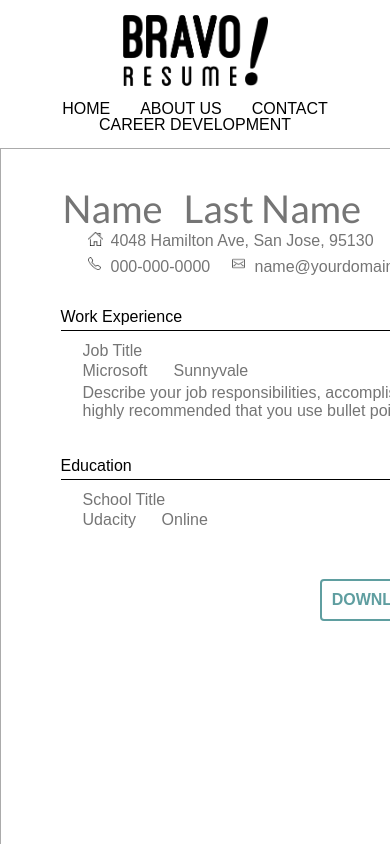
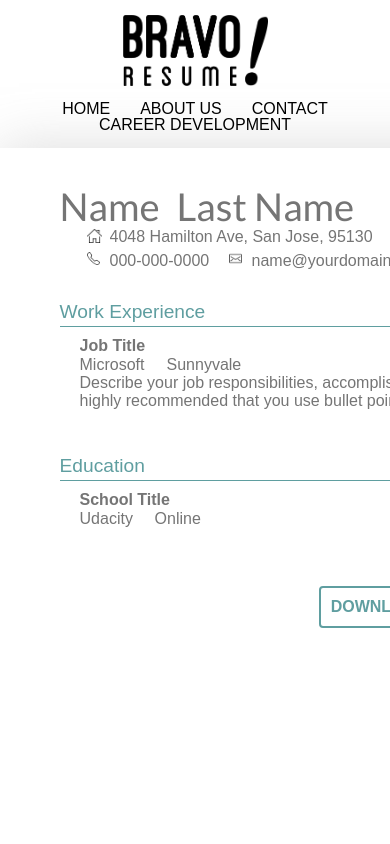
Before and after one commit to nahomtefera/bravoresume, a React (Create React App) app: page / in a window 390 px wide. Shown: the top 844 px of the page. Built offline with nearby package versions, Linux system fonts and the light colour scheme.

Commit message:
formated css and added style to desktop version, now starting with mobile

```diff
--- a/src/App.css
+++ b/src/App.css
@@ -1,18 +1,9 @@
 @import url('https://fonts.googleapis.com/css?family=Lato:400,700');
-
-
-.resume-info {
-  width: 21cm;
-  min-height: 29.7cm;
-  height: auto;
-  border: 1px solid #ababab;
-  margin: 0 auto;
-}
 
 input, textarea {
   border: none;
   resize: none;
-
+  padding: 0;
 }
 
 input:focus, textarea:focus, button:focus {
@@ -21,7 +12,7 @@ input:focus, textarea:focus, button:focus {
 
 .section-bar {
   height: 1px;
-  background: black;
+  background: #5f9ea0;
   margin-top: 5px;
   margin-bottom: 10px;
 }
--- a/src/components/education/education.css
+++ b/src/components/education/education.css
@@ -6,6 +6,9 @@
 .education-header {
     font-weight: normal;
     margin-bottom: 0;
+    font-size: 1.2em;
+    color: #5f9ea0;
+
 }
 
 .schools-container {
--- a/src/components/job/job.css
+++ b/src/components/job/job.css
@@ -1,3 +1,15 @@
+.job-container {
+    margin-bottom: 10px;
+}
+
+.job-container input{
+    color: #4b4b4b;
+}
+
+.job-title input{
+    font-weight: bold;
+}
+
 .job-date {
     float: right;
 }
--- a/src/components/resume/resume.css
+++ b/src/components/resume/resume.css
@@ -1,3 +1,11 @@
+.resume-info {
+    width: 21cm;
+    min-height: 29.7cm;
+    height: auto;
+    box-shadow: 0 0 1.425cm rgba(155,155,155,.35);
+    margin: 0 auto;
+}
+
 .download-pdf-btn-container {
     text-align: center
 }
@@ -18,3 +26,7 @@
     color: white;
 
 }
+
+@media (max-width: 880px){
+
+}
--- a/src/components/resume/resume.jsx
+++ b/src/components/resume/resume.jsx
@@ -34,7 +34,6 @@ class Resume extends Component {
         this.setState({
             user_info: info
         })
-        console.log(this.state)
     }
 
     get_work_exp(job_exp) {
@@ -48,7 +47,6 @@ class Resume extends Component {
         this.setState({
             education: education
         })
-        console.log(this.state.education)
     }
 
     render() {
--- a/src/components/school/school.css
+++ b/src/components/school/school.css
@@ -1,3 +1,15 @@
+.school-container {
+    margin-bottom: 10px;
+}
+
+.school-container input {
+    color: #4b4b4b;
+}
+
+.school-title input{
+    font-weight: bold;
+}
+
 .school-date {
     float: right;
 }
--- a/src/components/school/school.jsx
+++ b/src/components/school/school.jsx
@@ -54,8 +54,6 @@ class School extends Component {
     }
 
     removeDegree() {
-        console.log("yo what's up maan, i'm inside job")
-        console.log(this);
         this.props.remSchool(this.props.school_id);
     }
 
--- a/src/components/schools/schools.css
+++ b/src/components/schools/schools.css
@@ -1,6 +1,7 @@
 .schools-container {
     width: 100%;
     margin: 0 auto;
+    color: #4b4b4b;
 }
 
 .add-school-btn-container {
--- a/src/components/workexperience/workexperience.css
+++ b/src/components/workexperience/workexperience.css
@@ -6,6 +6,9 @@
 .work-experience-header {
     font-weight: normal;
     margin-bottom: 0;
+    font-size: 1.2em;
+    color: #5f9ea0;
+
 }
 
 .jobs-container {
--- a/src/create_pdf.js
+++ b/src/create_pdf.js
@@ -25,7 +25,7 @@ export default (items) => {
         defaultStyle:{font:"Lato"},
         content: [
             {
-                text: user.user_name + " " + user.user_last_name,
+                text: (user.user_name || "Name") + " " + (user.user_last_name || "Last Name"),
                 fontSize: 32,
                 color: '#5f9ea0',
                 absolutePosition: {x: 38, y: 25}
@@ -97,7 +97,7 @@ export default (items) => {
                 margin: [ 10, -11, 0, 0]
               },
               {
-                text: job.job_company + "  " + job.job_location || "Company ",
+                text: (job.job_company || "Company") + "  " + (job.job_location || "City, State"),
                 fontSize: 11,
                 color: '#333',
                 margin: [ 10, -1, 0, 2 ]
@@ -108,7 +108,7 @@ export default (items) => {
                 color: '#333',
                 alignment: "justify",
                 margin: [ 10, -1, 0, 2 ]
-                }
+              }
         ]);
     })
 
@@ -123,13 +123,13 @@ export default (items) => {
         color: '#3873b3',
       },
       { canvas: [{ type: 'line', x1: 0, y1:1, x2: 460, y2:1, lineWidth: 2, color:"#3873b3" } ] },
-      {
-        text: "Academic Qualifications. . . . . . . . . . . . . . . . . . . . . . . . . . . . . . . . . . . . . . . . . . . . . . . . . . . . . . . . . . . ",
-        fontSize: 11,
-        color: '#3873b3',
-        alignment: "justify",
-        margin: [ 0, 5, 0, 2 ]
-      }
+      // {
+      //   text: "Academic Qualifications. . . . . . . . . . . . . . . . . . . . . . . . . . . . . . . . . . . . . . . . . . . . . . . . . . . . . . . . . . . ",
+      //   fontSize: 11,
+      //   color: '#3873b3',
+      //   alignment: "justify",
+      //   margin: [ 0, 5, 0, 2 ]
+      // }
     ])
 
     // Now we are going to iterate through schools
@@ -141,7 +141,7 @@ export default (items) => {
           fontSize: 11,
           bold: true,
           color: '#333',
-          margin: [ 10, 0, 0, 0]
+          margin: [ 10, 8, 0, 0]
         },
         {
           text: school.year || "Year",
@@ -151,15 +151,15 @@ export default (items) => {
           margin: [ 10, -11, 0, 0]
         },
         {
-          text: school.school_name + "  " + school.school_location || "Institution  City, State",
+          text: (school.school_name || "Institution") + "  " + (school.school_location || "City, State"),
           fontSize: 11,
           color: '#333',
-          margin: [ 10, -1, 0, 2 ]
+          margin: [ 10, 0, 0, 2 ]
         }
       ])
     })
 
     // console.log(user)
     // console.log(work_exp)
-    pdfMake.createPdf(docDefinition).download(user.user_name + user.user_last_name + ".pdf");
+    pdfMake.createPdf(docDefinition).download((user.user_last_name||"LastName") + "_" +(user.user_name||"Name") + ".pdf");
 }
```
